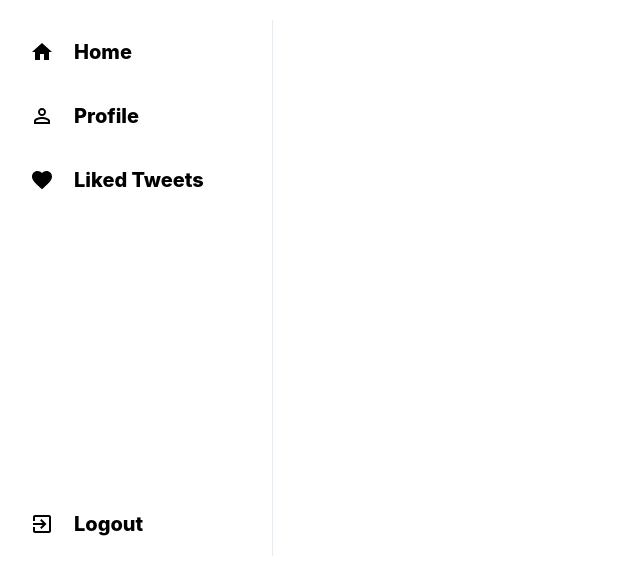
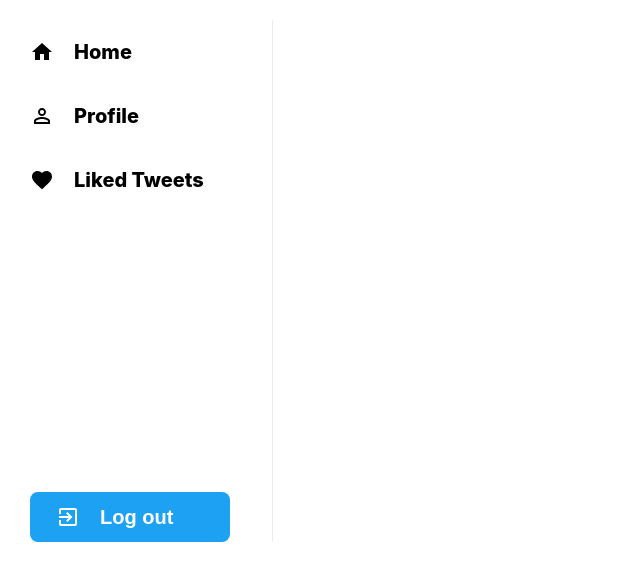
Before and after one commit to rijashaheed/tweet-web-app, a React (Create React App) app: page / in a window 1280 px wide. Shown: the top 580 px of the page, without its empty margins (0-640 px from the left). Built offline with nearby package versions, Linux system fonts and the light colour scheme.

Commit message:
changed log out option in navbar to log out button

```diff
--- a/src/App.css
+++ b/src/App.css
@@ -1,6 +1,8 @@
 body {
 	--primary-color: #50b7f5;
 	--grey-color: #e6ecf0;
+	--button-color: #1da1f2;
+	--hover-color: #1995e0;
 }
 
 .app {
--- a/src/Components/Navbar.js
+++ b/src/Components/Navbar.js
@@ -14,7 +14,7 @@ function Navbar() {
 			<NavbarOption Icon={HomeIcon} text="Home" />
 			<NavbarOption Icon={PersonOutlineOutlinedIcon} text="Profile" />
 			<NavbarOption Icon={FavoriteOutlinedIcon} text="Liked Tweets" />
-			<NavbarLogout Icon={ExitToAppOutlinedIcon} text="Logout" />
+			<NavbarLogout Icon={ExitToAppOutlinedIcon} text="Log out" />
 		</div>
 	);
 }
--- a/src/Components/NavbarOption.css
+++ b/src/Components/NavbarOption.css
@@ -25,6 +25,15 @@
 	align-items: center;
 	cursor: pointer;
 	margin-top: 280px;
+	background-color: var(--button-color);
+	border: none;
+	width: 200px;
+	height: 50px;
+	color: white;
+	font-weight: 900;
+	margin-left: 20px;
+	cursor: pointer;
+	border-radius: 8px;
 }
 
 .navbarLogout > .MuiSvgIcon-root {
@@ -38,7 +47,6 @@
 }
 
 .navbarLogout:hover {
-	background-color: #e8f5fe;
-	color: var(--primary-color);
+	background-color: var(--hover-color);
 	transition: color 100ms ease-out;
 }
--- a/src/Components/NavbarOption.js
+++ b/src/Components/NavbarOption.js
@@ -12,10 +12,10 @@ function NavbarOption({ text, Icon }) {
 
 function NavbarLogout({ text, Icon }) {
 	return (
-		<div className="navbarLogout">
+		<button class="navbarLogout">
 			<Icon />
 			<h2>{text}</h2>
-		</div>
+		</button>
 	);
 }
 
```
Also changed, not shown: 1 other file (tests, documents, lock files or other folders).
